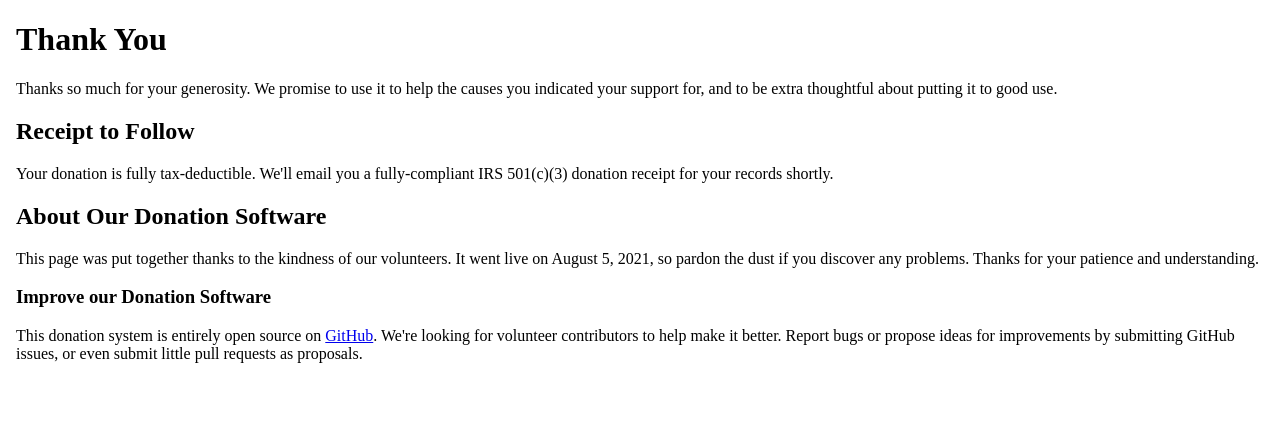
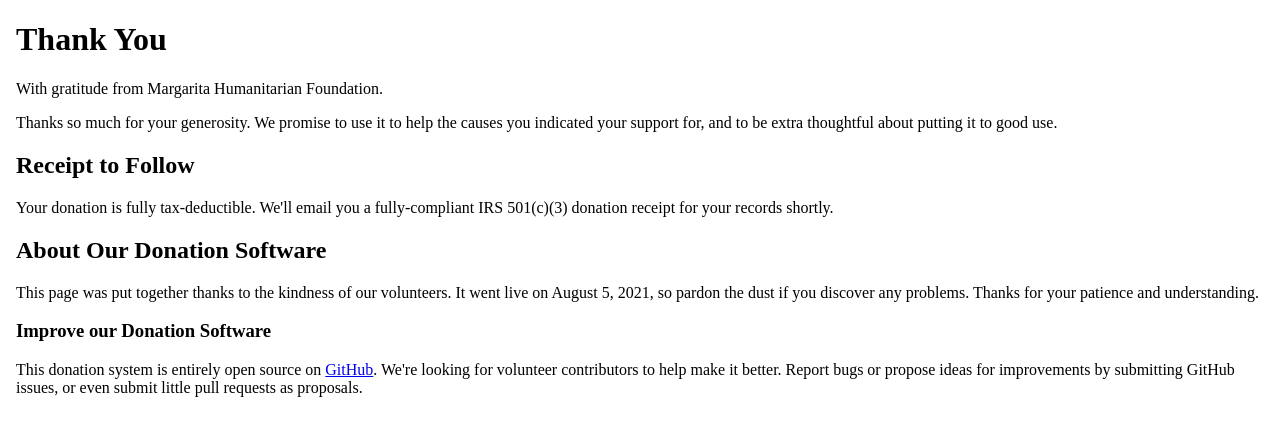
Before and after one commit to margaritahumanitarian/helpafamily, a Next.js app: page /thank-you in a window 1280 px wide. Shown: the top 436 px of the page. Built offline with nearby package versions, Linux system fonts and the light colour scheme.

Commit message:
text addition to thankyou page

```diff
--- a/pages/thank-you.js
+++ b/pages/thank-you.js
@@ -9,6 +9,7 @@ export default function Home() {
           <div className="text-center hero-content">
             <div className="max-w-md">
               <h1 className="mb-5 text-5xl font-bold">Thank You</h1>
+              <p>With gratitude from Margarita Humanitarian Foundation.</p>
               <p>
                 Thanks so much for your generosity. We promise to use it to help
                 the causes you indicated your support for, and to be extra
```
